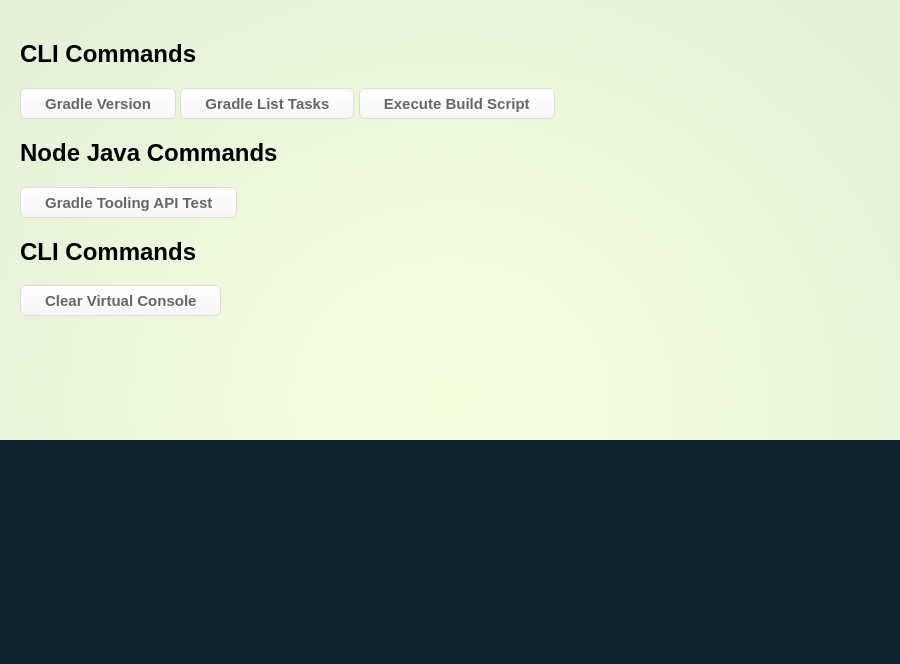
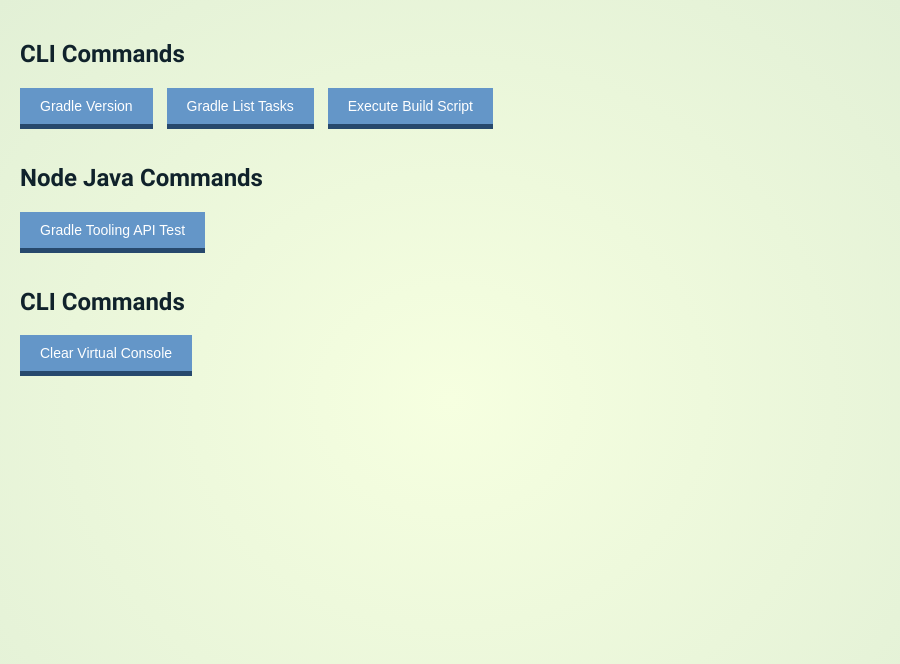
Before and after one commit to linfirmware/electron-gradle-example, an Electron app: page index.html in a window 900 px wide. Drawn offline with Linux system fonts and the light colour scheme.

Commit message:
Font addition, button style makeover, remove unneeded style rules

```diff
--- a/style.css
+++ b/style.css
@@ -1,74 +1,133 @@
 /* Main window styling */
+
+/* roboto-100 - latin */
+@font-face {
+  font-family: 'Roboto';
+  font-style: normal;
+  font-weight: 100;
+  src: url('fonts/roboto-v15-latin-100.eot'); /* IE9 Compat Modes */
+  src: local('Roboto Thin'), local('Roboto-Thin'),
+       url('fonts/roboto-v15-latin-100.eot?#iefix') format('embedded-opentype'), /* IE6-IE8 */
+       url('fonts/roboto-v15-latin-100.woff2') format('woff2'), /* Super Modern Browsers */
+       url('fonts/roboto-v15-latin-100.woff') format('woff'), /* Modern Browsers */
+       url('fonts/roboto-v15-latin-100.ttf') format('truetype'), /* Safari, Android, iOS */
+       url('fonts/roboto-v15-latin-100.svg#Roboto') format('svg'); /* Legacy iOS */
+}
+/* roboto-300 - latin */
+@font-face {
+  font-family: 'Roboto';
+  font-style: normal;
+  font-weight: 300;
+  src: url('fonts/roboto-v15-latin-300.eot'); /* IE9 Compat Modes */
+  src: local('Roboto Light'), local('Roboto-Light'),
+       url('fonts/roboto-v15-latin-300.eot?#iefix') format('embedded-opentype'), /* IE6-IE8 */
+       url('fonts/roboto-v15-latin-300.woff2') format('woff2'), /* Super Modern Browsers */
+       url('fonts/roboto-v15-latin-300.woff') format('woff'), /* Modern Browsers */
+       url('fonts/roboto-v15-latin-300.ttf') format('truetype'), /* Safari, Android, iOS */
+       url('fonts/roboto-v15-latin-300.svg#Roboto') format('svg'); /* Legacy iOS */
+}
+/* roboto-regular - latin */
+@font-face {
+  font-family: 'Roboto';
+  font-style: normal;
+  font-weight: 400;
+  src: url('fonts/roboto-v15-latin-regular.eot'); /* IE9 Compat Modes */
+  src: local('Roboto'), local('Roboto-Regular'),
+       url('fonts/roboto-v15-latin-regular.eot?#iefix') format('embedded-opentype'), /* IE6-IE8 */
+       url('fonts/roboto-v15-latin-regular.woff2') format('woff2'), /* Super Modern Browsers */
+       url('fonts/roboto-v15-latin-regular.woff') format('woff'), /* Modern Browsers */
+       url('fonts/roboto-v15-latin-regular.ttf') format('truetype'), /* Safari, Android, iOS */
+       url('fonts/roboto-v15-latin-regular.svg#Roboto') format('svg'); /* Legacy iOS */
+}
+/* roboto-500 - latin */
+@font-face {
+  font-family: 'Roboto';
+  font-style: normal;
+  font-weight: 500;
+  src: url('fonts/roboto-v15-latin-500.eot'); /* IE9 Compat Modes */
+  src: local('Roboto Medium'), local('Roboto-Medium'),
+       url('fonts/roboto-v15-latin-500.eot?#iefix') format('embedded-opentype'), /* IE6-IE8 */
+       url('fonts/roboto-v15-latin-500.woff2') format('woff2'), /* Super Modern Browsers */
+       url('fonts/roboto-v15-latin-500.woff') format('woff'), /* Modern Browsers */
+       url('fonts/roboto-v15-latin-500.ttf') format('truetype'), /* Safari, Android, iOS */
+       url('fonts/roboto-v15-latin-500.svg#Roboto') format('svg'); /* Legacy iOS */
+}
+/* roboto-700 - latin */
+@font-face {
+  font-family: 'Roboto';
+  font-style: normal;
+  font-weight: 700;
+  src: url('fonts/roboto-v15-latin-700.eot'); /* IE9 Compat Modes */
+  src: local('Roboto Bold'), local('Roboto-Bold'),
+       url('fonts/roboto-v15-latin-700.eot?#iefix') format('embedded-opentype'), /* IE6-IE8 */
+       url('fonts/roboto-v15-latin-700.woff2') format('woff2'), /* Super Modern Browsers */
+       url('fonts/roboto-v15-latin-700.woff') format('woff'), /* Modern Browsers */
+       url('fonts/roboto-v15-latin-700.ttf') format('truetype'), /* Safari, Android, iOS */
+       url('fonts/roboto-v15-latin-700.svg#Roboto') format('svg'); /* Legacy iOS */
+}
+/* roboto-900 - latin */
+@font-face {
+  font-family: 'Roboto';
+  font-style: normal;
+  font-weight: 900;
+  src: url('fonts/roboto-v15-latin-900.eot'); /* IE9 Compat Modes */
+  src: local('Roboto Black'), local('Roboto-Black'),
+       url('fonts/roboto-v15-latin-900.eot?#iefix') format('embedded-opentype'), /* IE6-IE8 */
+       url('fonts/roboto-v15-latin-900.woff2') format('woff2'), /* Super Modern Browsers */
+       url('fonts/roboto-v15-latin-900.woff') format('woff'), /* Modern Browsers */
+       url('fonts/roboto-v15-latin-900.ttf') format('truetype'), /* Safari, Android, iOS */
+       url('fonts/roboto-v15-latin-900.svg#Roboto') format('svg'); /* Legacy iOS */
+}
 
 html, body {
 	height: 100%;
 	width: 100%;
 	margin: 0;
-	font-family: 'Arial', 'sans-serif';
+	font-family: 'Roboto', 'sans-serif';
+	font-weight: 400;
+	color: #10222B;
 }
 
 body {
 	background: radial-gradient(#F6FFE0 , #E2F0D6);
 }
 
-#dashboard {
+div {
 	padding: 20px;
 }
 
-#console {
-	position: absolute;
-	overflow: auto;
-	bottom: 0;
-	left: 0;
-	right: 0;
-	height: 40%;
-	background: #10222B;
-	color: #eee;
-	padding: 20px;
+h1 {
+	margin: 0;
+	padding: 0;
+	font-weight: 100;
 }
 
-#console p {
-	margin: 0;
+a {
+	color: #6496c8;
 }
 
-.flat-button {
-	-moz-box-shadow:inset 0px 1px 0px 0px #ffffff;
-	-webkit-box-shadow:inset 0px 1px 0px 0px #ffffff;
-	box-shadow:inset 0px 1px 0px 0px #ffffff;
-	background:-webkit-gradient(linear, left top, left bottom, color-stop(0.05, #ffffff), color-stop(1, #f6f6f6));
-	background:-moz-linear-gradient(top, #ffffff 5%, #f6f6f6 100%);
-	background:-webkit-linear-gradient(top, #ffffff 5%, #f6f6f6 100%);
-	background:-o-linear-gradient(top, #ffffff 5%, #f6f6f6 100%);
-	background:-ms-linear-gradient(top, #ffffff 5%, #f6f6f6 100%);
-	background:linear-gradient(to bottom, #ffffff 5%, #f6f6f6 100%);
-	filter:progid:DXImageTransform.Microsoft.gradient(startColorstr='#ffffff', endColorstr='#f6f6f6',GradientType=0);
-	background-color:#ffffff;
-	-moz-border-radius:6px;
-	-webkit-border-radius:6px;
-	border-radius:6px;
-	border:1px solid #dcdcdc;
-	display:inline-block;
-	cursor:pointer;
-	color:#666666;
-	font-family:Arial;
-	font-size:15px;
-	font-weight:bold;
-	padding:6px 24px;
-	text-decoration:none;
-	text-shadow:0px 1px 0px #ffffff;
-	outline: 0;
+button {
+  display: inline-block;
+  margin: 0 10px 20px 0;
+  padding: 10px 20px;
+  font-size: 14px;
+  appearance: none;
+  color: #fff;
+  background-color: #6496c8;
+  border: none;
+  border-radius: 0px;
+  box-shadow: 0 5px #27496d;
 }
-.flat-button:hover {
-	background:-webkit-gradient(linear, left top, left bottom, color-stop(0.05, #f6f6f6), color-stop(1, #ffffff));
-	background:-moz-linear-gradient(top, #f6f6f6 5%, #ffffff 100%);
-	background:-webkit-linear-gradient(top, #f6f6f6 5%, #ffffff 100%);
-	background:-o-linear-gradient(top, #f6f6f6 5%, #ffffff 100%);
-	background:-ms-linear-gradient(top, #f6f6f6 5%, #ffffff 100%);
-	background:linear-gradient(to bottom, #f6f6f6 5%, #ffffff 100%);
-	filter:progid:DXImageTransform.Microsoft.gradient(startColorstr='#f6f6f6', endColorstr='#ffffff',GradientType=0);
-	background-color:#f6f6f6;
+
+button:focus {
+  outline: none
 }
-.flat-button:active {
-	position:relative;
-	top:1px;
+
+button:hover {
+  background-color: #417cb8
 }
+
+button:active {
+  box-shadow: 0 2px #27496d;
+  transform: translateY(3px);
+}
```
